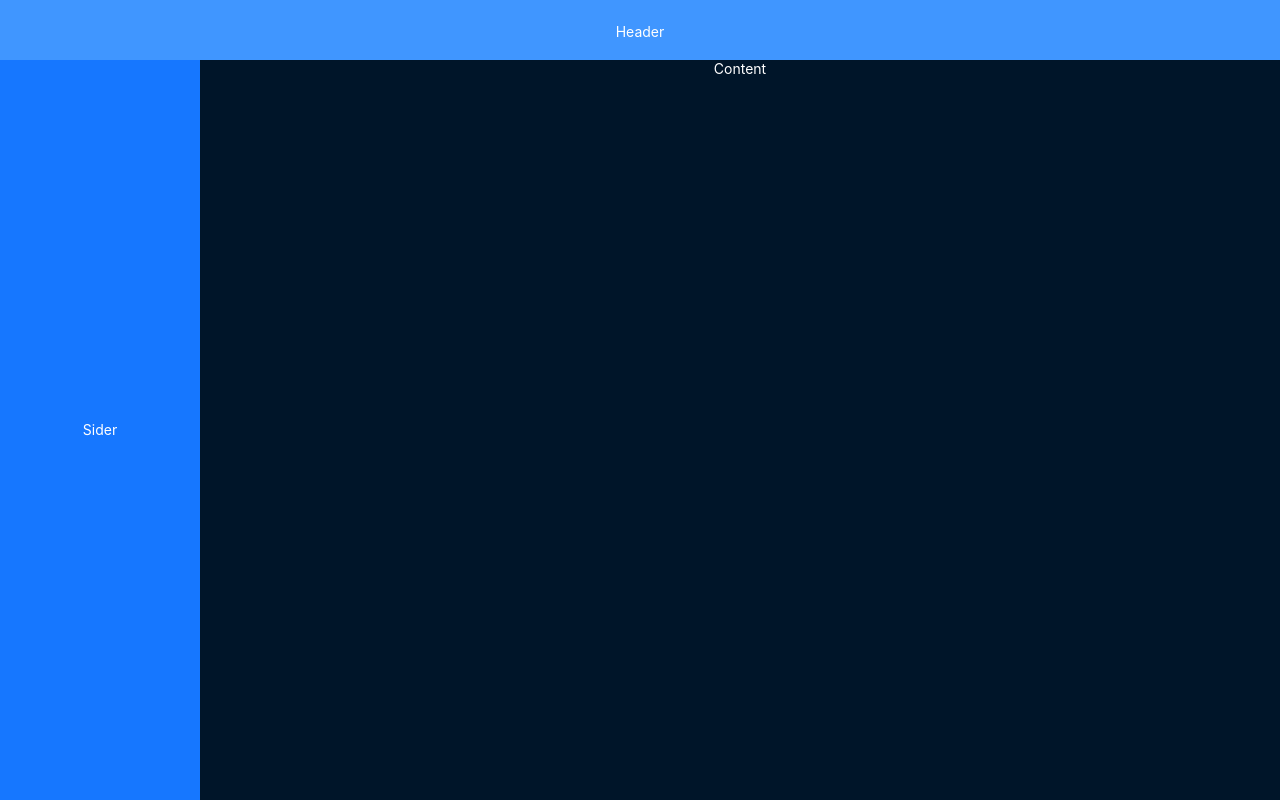
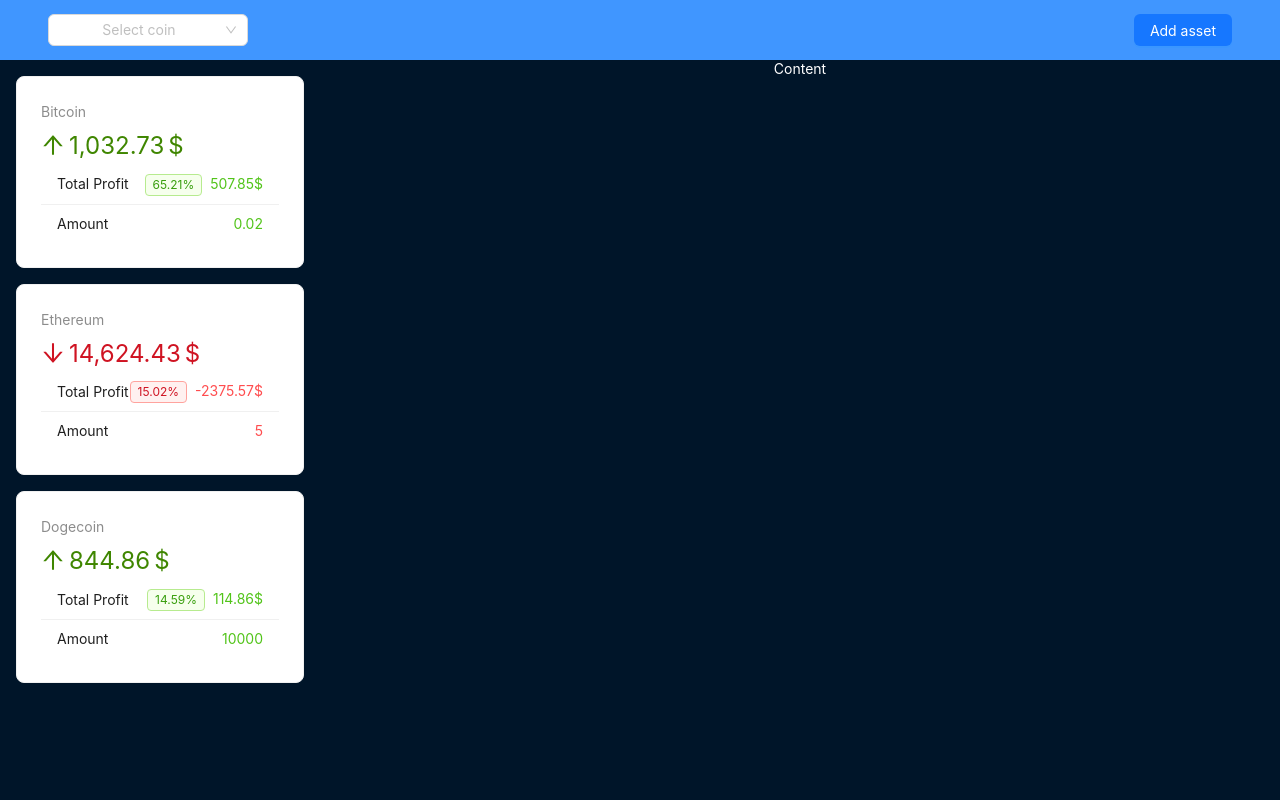
Before and after one commit to ReDaX7355/crypto-app, a React (Vite) app: page / in a window 1280 px wide. Built offline with nearby package versions, Linux system fonts and the light colour scheme.

Commit message:
Добавить sidebar с выводом данных и доработать header

```diff
--- a/package.json
+++ b/package.json
@@ -10,9 +10,12 @@
     "preview": "vite preview"
   },
   "dependencies": {
+    "@ant-design/icons": "^5.3.0",
+    "@reduxjs/toolkit": "^2.2.1",
     "antd": "^5.14.1",
     "react": "^18.2.0",
-    "react-dom": "^18.2.0"
+    "react-dom": "^18.2.0",
+    "react-redux": "^9.1.0"
   },
   "devDependencies": {
     "@types/react": "^18.2.55",
--- a/src/App.tsx
+++ b/src/App.tsx
@@ -1,9 +1,28 @@
-import { Layout } from "antd";
+import { Layout, Spin } from "antd";
 import AppHeader from "./components/loyaut/AppHeader";
 import AppSider from "./components/loyaut/AppSider";
 import AppContent from "./components/loyaut/AppContent";
+import { useEffect, useState } from "react";
+import { useDispatch } from "react-redux";
+import { loadAssets, loadCrypto } from "./context/dataSlice";
+import { fakeFetchCryptoData, fetchAssets } from "./api";
 
 const App = () => {
+  const dispatch = useDispatch();
+  const [loading, setLoading] = useState(true);
+
+  useEffect(() => {
+    async function preload() {
+      dispatch(loadCrypto(await fakeFetchCryptoData()));
+      dispatch(loadAssets(await fetchAssets()));
+      setLoading(false);
+    }
+
+    preload();
+  }, [dispatch]);
+
+  if (loading) return <Spin fullscreen />;
+
   return (
     <Layout>
       <AppHeader />
--- a/src/api.ts
+++ b/src/api.ts
@@ -1,9 +1,11 @@
-import { cryptoData } from './data';
+import { cryptoAssets, cryptoData } from './data';
+import IAssets from './types/IAssets';
+import ICrypto from './types/ICrypto';
 
-export const fakeFetchCryptoData = () => {
-  return new Promise((resolve) => setTimeout(() => resolve(cryptoData), 2000));
+export const fakeFetchCryptoData = ():Promise<ICrypto[]> => {
+  return new Promise((resolve) => setTimeout(() => resolve(cryptoData), 1));
 }
 
-// export const fetchAssets = () => {
-//   return new Promise((resolve) => setTimeout(() => resolve(cryptoData), 2000));
-// }
+export const fetchAssets = ():Promise<IAssets[]> => {
+  return new Promise((resolve) => setTimeout(() => resolve(cryptoAssets), 1));
+}
--- a/src/components/loyaut/AppHeader.tsx
+++ b/src/components/loyaut/AppHeader.tsx
@@ -1,5 +1,7 @@
-import { Layout } from "antd";
+import { Button, Flex, Image, Layout, Select, Space } from "antd";
 import { FC } from "react";
+import { useSelector } from "react-redux";
+import { RootState } from "../../context/store";
 
 const headerStyle: React.CSSProperties = {
   textAlign: "center",
@@ -8,10 +10,40 @@
   paddingInline: 48,
   lineHeight: "64px",
   backgroundColor: "#4096ff",
+  display: "flex",
+  alignItems: "center",
 };
 
 const AppHeader: FC = () => {
-  return <Layout.Header style={headerStyle}>Header</Layout.Header>;
+  const data = useSelector((state: RootState) => state.data);
+
+  return (
+    <Layout.Header style={headerStyle}>
+      <Flex style={{ width: "100%" }} justify="space-between" align="center">
+        <Select
+          placeholder="Select coin"
+          style={{ width: 200 }}
+          // onChange={handleChange}
+          options={data.crypto.map((item) => {
+            return {
+              icon: item.icon,
+              value: item.id,
+              label: item.name,
+            };
+          })}
+          optionRender={(option) => (
+            <Space>
+              <div style={{ maxWidth: "20px" }}>
+                <Image width="100%" src={option.data.icon} />
+              </div>
+              {option.data.label}
+            </Space>
+          )}
+        />
+        <Button type="primary">Add asset</Button>
+      </Flex>
+    </Layout.Header>
+  );
 };
 
 export default AppHeader;
--- a/src/components/loyaut/AppSider.tsx
+++ b/src/components/loyaut/AppSider.tsx
@@ -1,15 +1,102 @@
-import { Layout } from "antd";
-import { FC } from "react";
+import { Card, Layout, List, Spin, Statistic, Tag, Typography } from "antd";
+import { FC, useEffect, useState } from "react";
+import ICrypto from "../../types/ICrypto";
+import IAssets from "../../types/IAssets";
+import { capitilize, getPercentFromTwoNumbers } from "../../utils";
+import { ArrowDownOutlined, ArrowUpOutlined } from "@ant-design/icons";
+import { useSelector } from "react-redux";
+import { RootState } from "../../context/store";
 
 const siderStyle: React.CSSProperties = {
-  textAlign: "center",
-  lineHeight: "calc(100vh - 60px)",
-  color: "#fff",
-  backgroundColor: "#1677ff",
+  padding: "1rem",
 };
 
 const AppSider: FC = () => {
-  return <Layout.Sider style={siderStyle}>Sider</Layout.Sider>;
+  const data = useSelector((state: RootState) => state.data);
+  const [loading, setLoading] = useState(false);
+  const [assets, setAssets] = useState<IAssets[] | []>([]);
+
+  useEffect(() => {
+    async function preload() {
+      setLoading(true);
+      setAssets(
+        data.assets.map((asset) => {
+          const coin =
+            data.crypto.find((item) => item.id === asset.id) || ({} as ICrypto);
+          return {
+            grow: asset.price < coin.price,
+            growPercent: getPercentFromTwoNumbers(asset.price, coin.price),
+            totalAmount: asset.amount * coin.price,
+            totalProfit: asset.amount * coin.price - asset.amount * asset.price,
+            ...asset,
+          };
+        })
+      );
+
+      setLoading(false);
+    }
+
+    preload();
+  }, [data]);
+
+  if (loading) {
+    return <Spin fullscreen />;
+  }
+
+  return (
+    <Layout.Sider width="25%" style={siderStyle}>
+      {assets.map((asset) => (
+        <Card key={asset.id} style={{ marginBottom: "1rem" }}>
+          <Statistic
+            title={capitilize(asset.id)}
+            value={asset.totalAmount}
+            precision={2}
+            valueStyle={{ color: asset.grow ? "#3f8600" : "#cf1322" }}
+            prefix={asset.grow ? <ArrowUpOutlined /> : <ArrowDownOutlined />}
+            suffix="$"
+          ></Statistic>
+          <List
+            size="small"
+            dataSource={[
+              {
+                title: "Total Profit",
+                value: asset.totalProfit,
+                suffix: "$",
+                withtag: true,
+              },
+              {
+                title: "Amount",
+                value: asset.amount,
+                suffix: "",
+                isPlane: true,
+              },
+              // {
+              //   title: "Diffrence",
+              //   value: asset.growPercent,
+              //   suffix: "%",
+              // },
+            ]}
+            renderItem={(item) => (
+              <List.Item>
+                <span>{item.title}</span>
+                <span>
+                  <Typography.Text type={asset.grow ? "success" : "danger"}>
+                    {item.withtag && (
+                      <Tag color={asset.grow ? "green" : "red"}>
+                        {asset.growPercent}%
+                      </Tag>
+                    )}
+                    {item.isPlane && item.value + item.suffix}
+                    {!item.isPlane && item.value?.toFixed(2) + item.suffix}
+                  </Typography.Text>
+                </span>
+              </List.Item>
+            )}
+          />
+        </Card>
+      ))}
+    </Layout.Sider>
+  );
 };
 
 export default AppSider;
--- /dev/null
+++ b/src/context/dataSlice.ts
@@ -0,0 +1,31 @@
+import { createSlice } from '@reduxjs/toolkit'
+import type { PayloadAction } from '@reduxjs/toolkit'
+import ICrypto from '../types/ICrypto'
+import IAssets from '../types/IAssets'
+
+interface DataState {
+  crypto: ICrypto[]
+  assets: IAssets[]
+}
+
+const initialState: DataState = {
+  crypto: [],
+  assets: [],
+}
+
+export const dataSlice = createSlice({
+  name: 'data',
+  initialState,
+  reducers: {
+    loadCrypto: (state, action: PayloadAction<ICrypto[]>) => {
+      state.crypto = action.payload
+    },
+    loadAssets: (state, action: PayloadAction<IAssets[]>) => {
+      state.assets = action.payload
+    },
+  },
+})
+
+export const { loadCrypto, loadAssets } = dataSlice.actions
+
+export default dataSlice.reducer
--- /dev/null
+++ b/src/context/store.ts
@@ -0,0 +1,11 @@
+import { configureStore } from '@reduxjs/toolkit'
+import dataSlice from './dataSlice'
+
+export const store = configureStore({
+  reducer: {
+    data: dataSlice,
+  },
+})
+
+export type RootState = ReturnType<typeof store.getState>
+export type AppDispatch = typeof store.dispatch
--- a/src/data.ts
+++ b/src/data.ts
@@ -1,5 +1,7 @@
-export const cryptoData = {
-  result: [
+import IAssets from "./types/IAssets";
+import ICrypto from "./types/ICrypto";
+
+export const cryptoData:ICrypto[] = [
   {
     id: "bitcoin",
     icon: "https://static.coinstats.app/coins/1650455588819.png",
@@ -18,6 +20,8 @@
     redditUrl: "https://www.reddit.com/r/Bitcoin/",
     websiteUrl: "https://bitcoin.org",
     twitterUrl: "https://twitter.com/bitcoin",
+    contractAddress: "0xc02aaa39b223fe8d0a0e5c4f27ead9083c756cc2",
+    decimals: 18,
     explorers: [
       "https://mempool.space/",
       "https://blockchair.com/bitcoin/",
@@ -588,5 +592,25 @@
       "https://avascan.info/blockchain/c/address/0x8ebaf22b6f053dffeaf46f4dd9efa95d89ba8580/token",
     ],
   },
+];
+
+export const cryptoAssets:IAssets[] = [
+  {
+    id: 'bitcoin',
+    amount: 0.02,
+    price: 26244,
+    date: new Date()
+  },
+  {
+    id: 'ethereum',
+    amount: 5,
+    price: 3400,
+    date: new Date()
+  },
+  {
+    id: 'dogecoin',
+    amount: 10000,
+    price: 0.073,
+    date: new Date()
+  }
 ]
-}
--- a/src/main.tsx
+++ b/src/main.tsx
@@ -1,10 +1,14 @@
-import React from 'react'
-import ReactDOM from 'react-dom/client'
-import App from './App.tsx'
-import './index.css'
+import React from "react";
+import ReactDOM from "react-dom/client";
+import App from "./App.tsx";
+import "./index.css";
+import { store } from "./context/store";
+import { Provider } from "react-redux";
 
-ReactDOM.createRoot(document.getElementById('root')!).render(
+ReactDOM.createRoot(document.getElementById("root")!).render(
   <React.StrictMode>
-    <App />
-  </React.StrictMode>,
-)
+    <Provider store={store}>
+      <App />
+    </Provider>
+  </React.StrictMode>
+);
--- /dev/null
+++ b/src/types/IAssets.ts
@@ -0,0 +1,10 @@
+export default interface IAssets {
+    id: string,
+    amount: number,
+    price: number,
+    date: Date,
+    grow?: boolean,
+    growPercent?: number,
+    totalAmount?: number,
+    totalProfit?: number,
+}
--- /dev/null
+++ b/src/types/ICrypto.ts
@@ -0,0 +1,22 @@
+export default interface ICrypto {
+    id: string,
+    icon: string,
+    name: string,
+    symbol: string,
+    rank: number,
+    price: number,
+    priceBtc: number,
+    volume: number,
+    marketCap: number,
+    availableSupply: number,
+    totalSupply: number,
+    priceChange1h: number,
+    priceChange1d: number,
+    priceChange1w: number,
+    redditUrl: string,
+    websiteUrl: string,
+    twitterUrl: string,
+    contractAddress: string,
+    decimals: number,
+    explorers: string[]
+}
--- /dev/null
+++ b/src/utils.ts
@@ -0,0 +1,7 @@
+export function getPercentFromTwoNumbers(num1: number, num2: number) {
+  return +(100 * Math.abs((num1 - num2) / ((num1 + num2) / 2))).toFixed(2);
+}
+
+export function capitilize(str: string){
+  return str.charAt(0).toUpperCase() + str.substring(1)
+}
```
Also changed, not shown: 1 other file (tests, documents, lock files or other folders).
